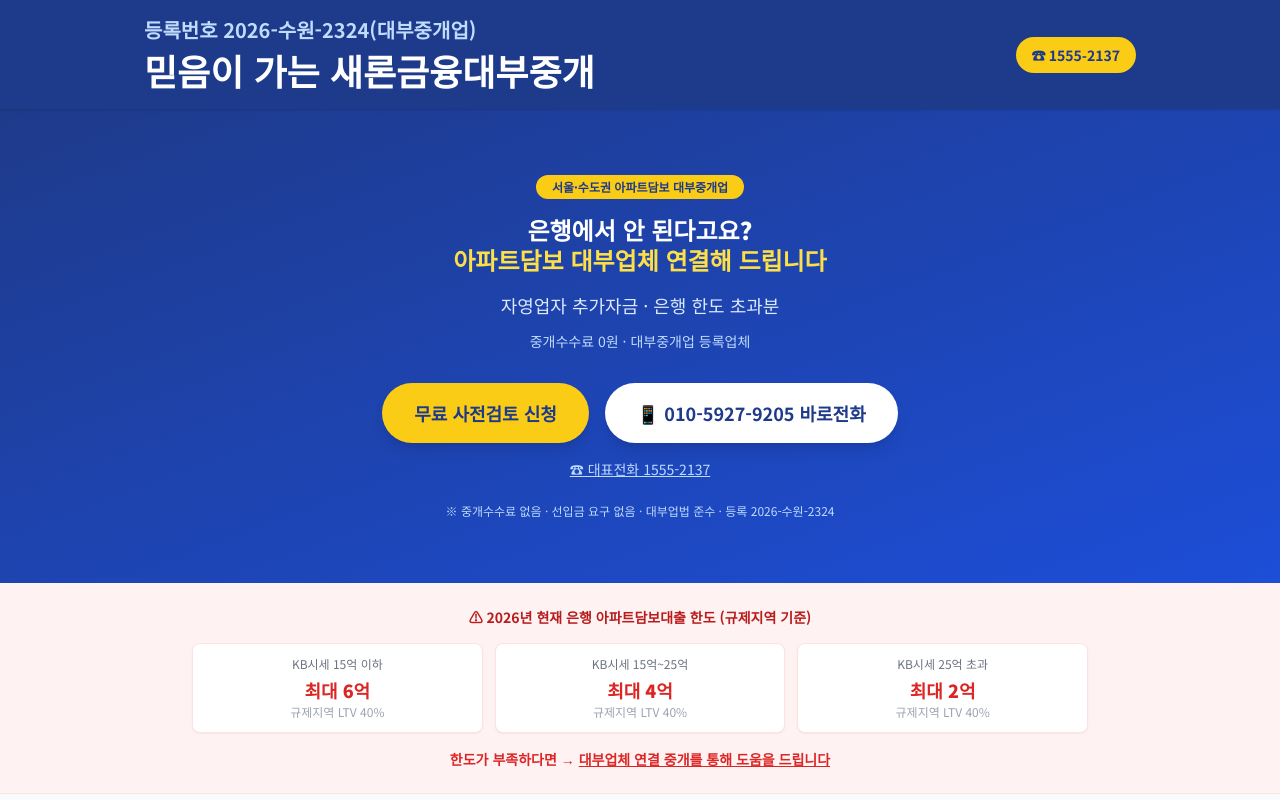
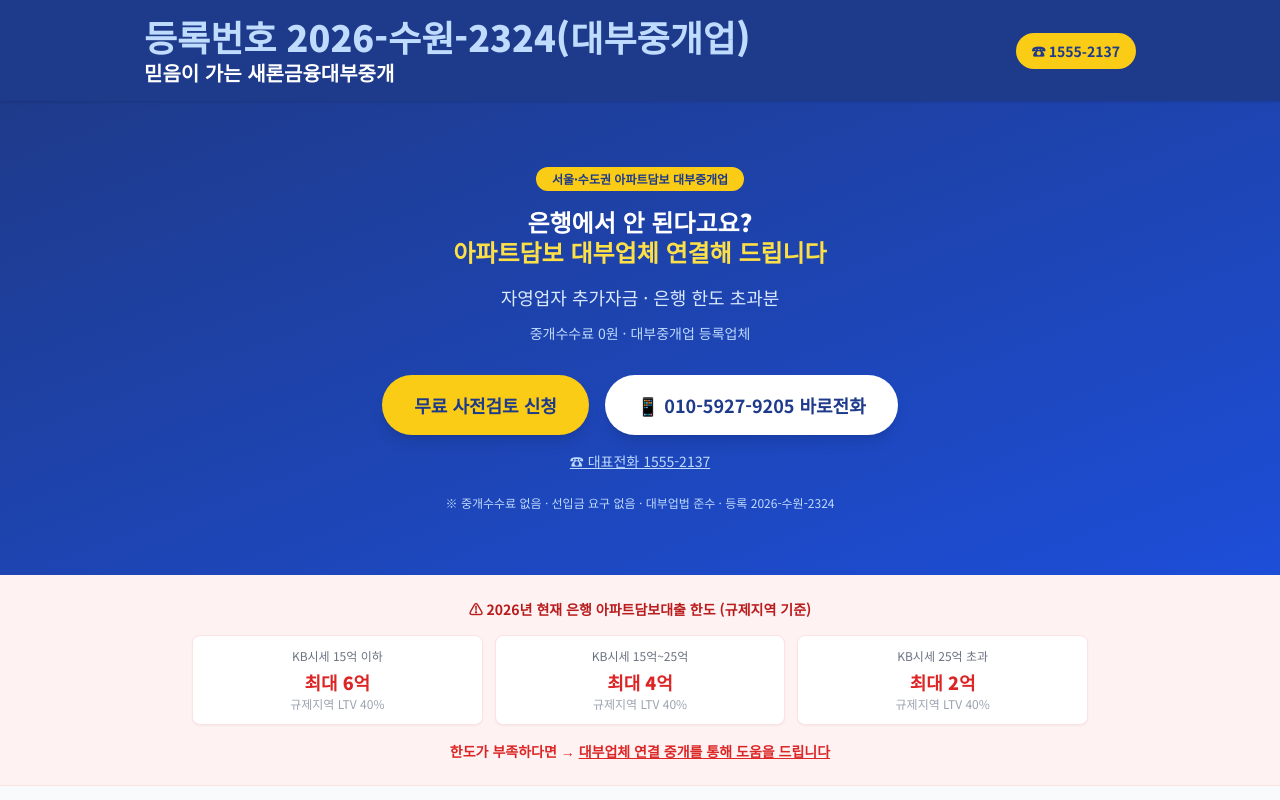
Before and after one commit to HeeJeonLee/saeloan-financial, a React (Vite) app: page / in a window 1280 px wide. Shown: the top 800 px of the page. Built offline with nearby package versions, Linux system fonts and the light colour scheme.

Commit message:
fix: 헤더 등록번호/상호 글씨 크기 반전 (등록번호 text-4xl, 상호 text-xl)

```diff
--- a/src/App.jsx
+++ b/src/App.jsx
@@ -44,8 +44,8 @@ function App() {
       <header className="w-full bg-blue-900 text-white shadow sticky top-0 z-50">
         <div className="max-w-5xl mx-auto px-4 py-4 flex items-center justify-between">
           <div className="flex flex-col leading-tight">
-            <span className="text-blue-200 text-xl font-bold block">등록번호 2026-수원-2324(대부중개업)</span>
-            <span className="text-white font-extrabold text-4xl block leading-tight mt-1">믿음이 가는 새론금융대부중개</span>
+            <span className="text-blue-200 text-4xl font-extrabold block">등록번호 2026-수원-2324(대부중개업)</span>
+            <span className="text-white font-bold text-xl block leading-tight mt-1">믿음이 가는 새론금융대부중개</span>
           </div>
           <a href="tel:15552137"
             className="bg-yellow-400 text-blue-900 font-bold px-4 py-2 rounded-full text-sm hover:bg-yellow-300 transition">
```
